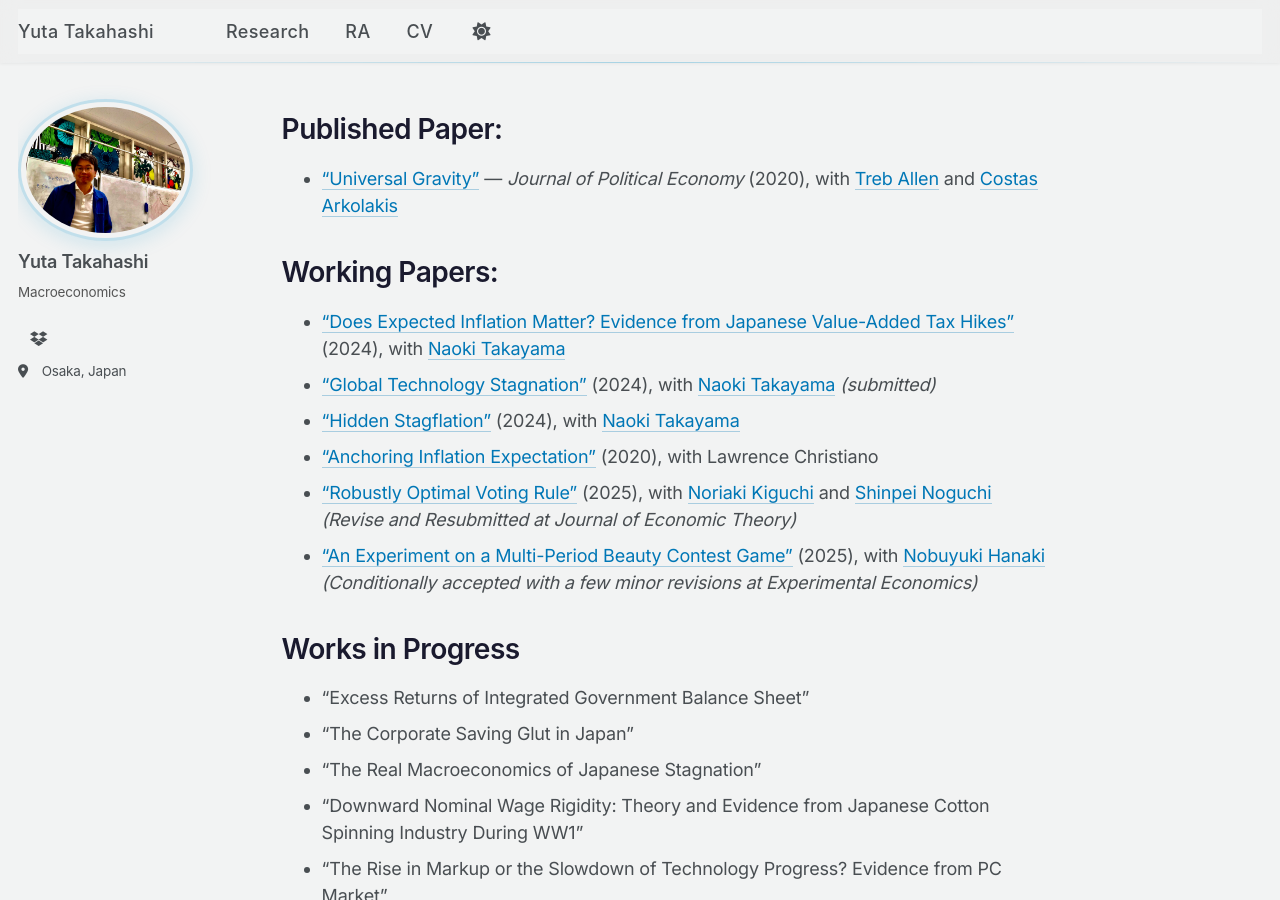
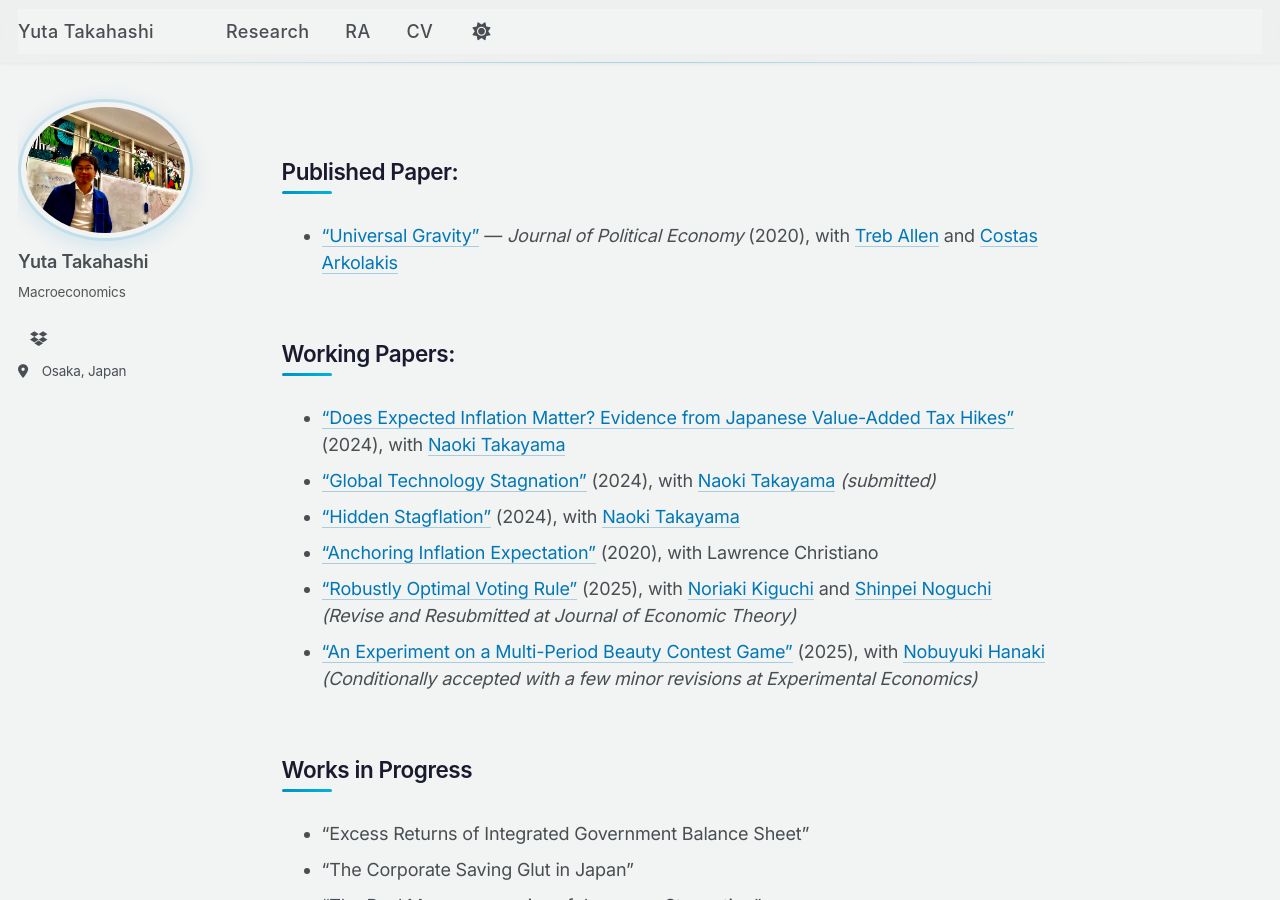
Before and after one commit to yuta-takahashi-1211/yuta-takahashi-1211.github.io, a Jekyll site: the page built from _pages/research.md, in a window 1280 px wide and 900 px high. Built offline with Jekyll 4.4.1, drawn with Linux system fonts in a browser that asks for light colours.

```diff
--- a/_pages/research.md
+++ b/_pages/research.md
@@ -4,12 +4,12 @@ title: ""
 permalink: /research/
 author_profile: true
 ---
-# Published Paper:
+## Published Paper:
 - ["Universal Gravity"](https://www.journals.uchicago.edu/doi/abs/10.1086/704385?af=R&mobileUi=0) — *Journal of Political Economy* (2020), with [Treb Allen](https://sites.google.com/site/treballen/home?authuser=0) and [Costas Arkolakis](https://arkolakis.com/)
 
 ---
 
-# Working Papers:
+## Working Papers:
 - ["Does Expected Inflation Matter? Evidence from Japanese Value-Added Tax Hikes"](https://www.dropbox.com/scl/fo/03hun5pxioram7n6te16p/AP5nKTLL343b3KRFzU191-g?rlkey=8hu4n5kn9h8p80z20teyjeq23&dl=0) (2024), with [Naoki Takayama](https://www.naoki-takayama.com/)
 - ["Global Technology Stagnation"](https://www.dropbox.com/scl/fo/03uqcl1l6suag1uxbw4uo/h?rlkey=oirzggqtv7ol6q75ae1r66mie&dl=0) (2024), with [Naoki Takayama](https://www.naoki-takayama.com/) *(submitted)*
 - ["Hidden Stagflation"](https://www.dropbox.com/home/bad_inflation/web) (2024), with [Naoki Takayama](https://www.naoki-takayama.com/)
@@ -21,7 +21,7 @@ author_profile: true
 
 ---
 
-# Works in Progress
+## Works in Progress
 - "Excess Returns of Integrated Government Balance Sheet"
 - "The Corporate Saving Glut in Japan"
 - "The Real Macroeconomics of Japanese Stagnation"
@@ -30,6 +30,6 @@ author_profile: true
 
 ---
 
-# Other Publication
+## Other Publication
 - ["A Parsimonious Model for Zero Inflation at the Zero Lower Bound."](https://www.sciencedirect.com/science/article/abs/pii/S0165176524006189) *Economics Letters* 02/2025, Volume 247, with [Naoki Takayama](#)
   *Refer to [this working paper version](https://www.dropbox.com/scl/fo/znyay9p9aps6m3taogdic/AExp2zP9580Es1B40pNrbzc?rlkey=z2bdu71l5chkbn0bhblv96x1i&dl=0) to confirm the correct version.*
```
